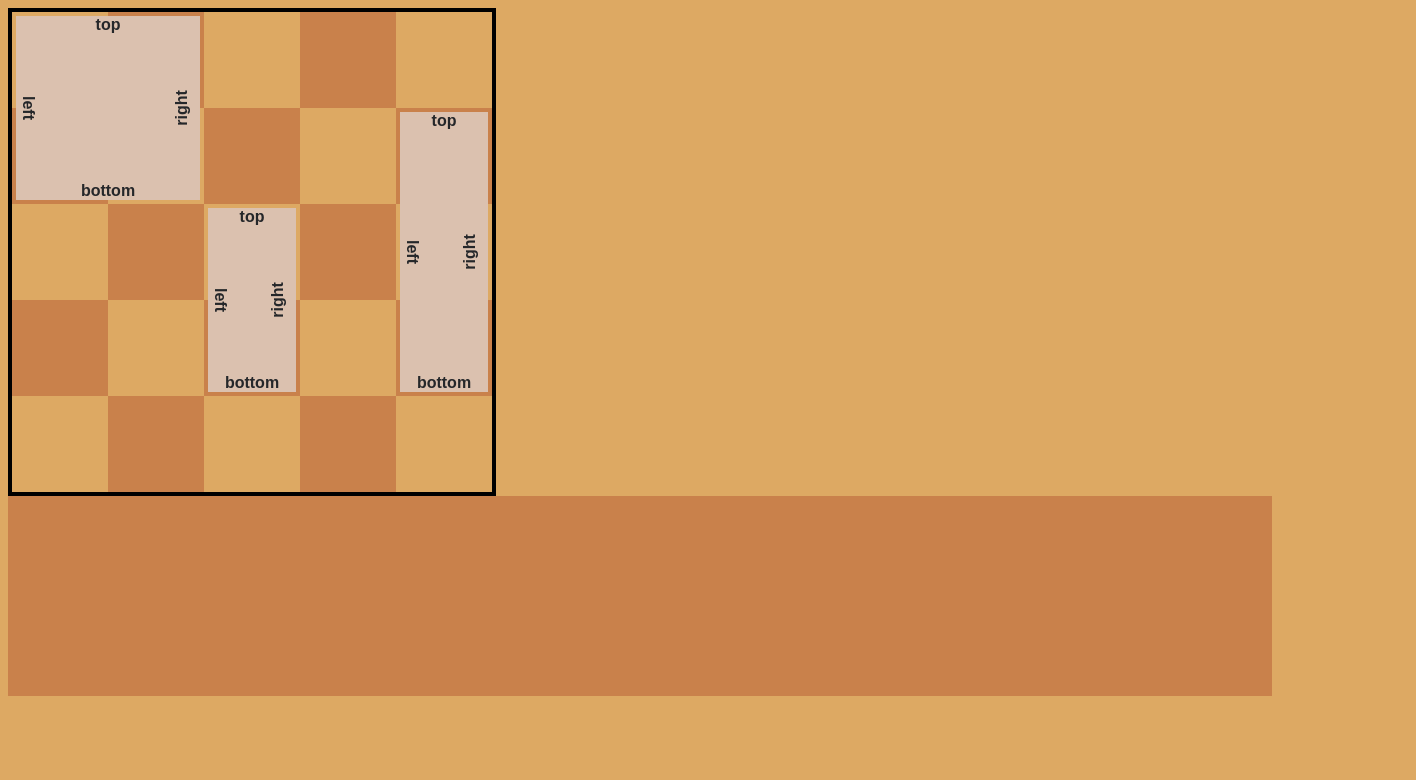
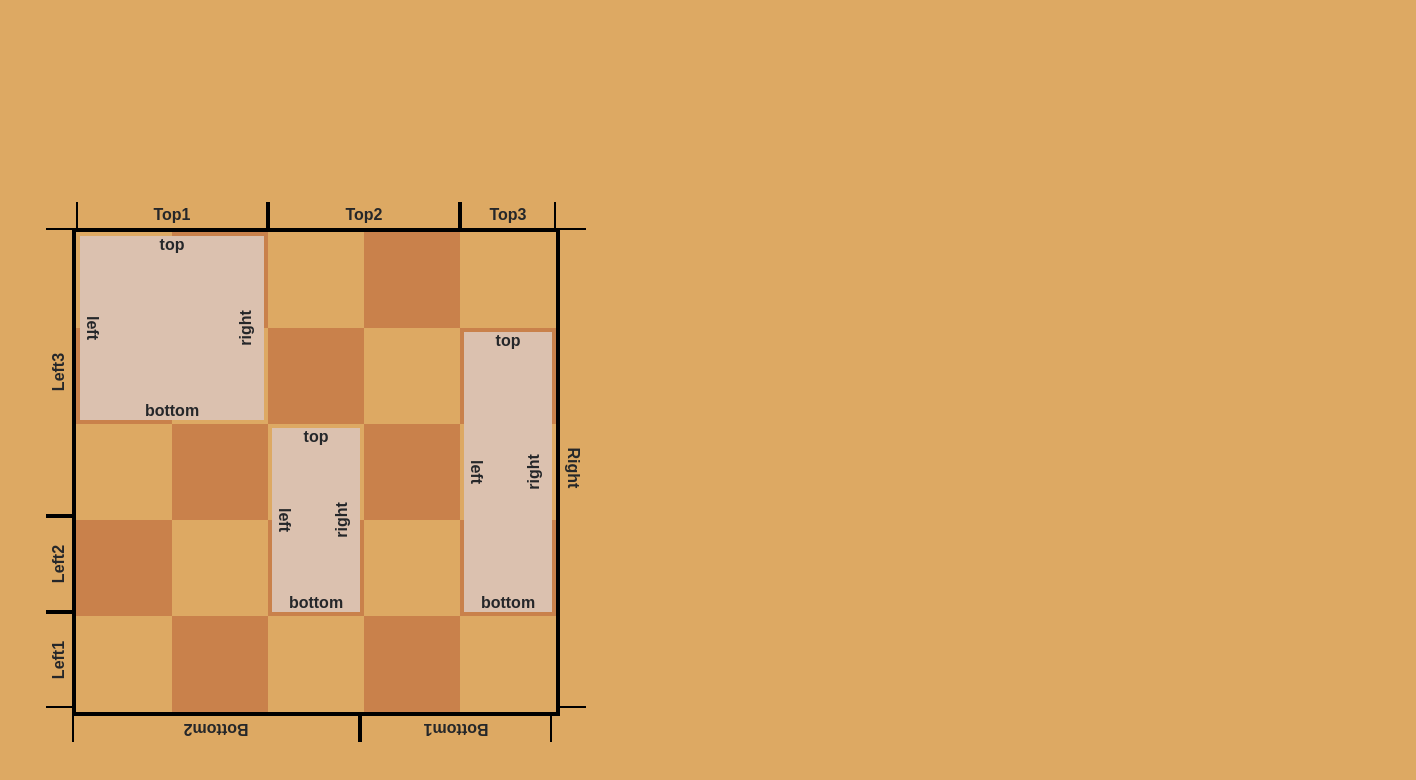
Before and after one commit to rmkubik/flippy-words, a React (Vite) app: page / in a window 1280 px wide. Shown: the top 780 px of the page, 1416 px wide, since content can reach past the window. Built offline with nearby package versions, Linux system fonts and the light colour scheme.

Commit message:
Add words

```diff
--- a/src/Board.tsx
+++ b/src/Board.tsx
@@ -39,8 +39,6 @@ export const Grid = () => {
     const tileCount = tilesWide * tilesHigh;
     for (let i = 0; i < tileCount; i += 1) {
       const isEven = i % 2 === 0;
-      const row = Math.floor(i / tilesWide);
-      const col = i % tilesWide;
       innerTiles.push(
         <Tile key={i} color={isEven ? palette.PARCHMENT : palette.ORANGE} />
       );
@@ -51,9 +49,107 @@ export const Grid = () => {
   return <StyledGrid>{tiles}</StyledGrid>;
 };
 
+const WORD_HEIGHT = 26.5;
+
+function calcWordRotation(side) {
+  switch (side) {
+    case "top":
+      return 0;
+    case "right":
+      return 90;
+    case "bottom":
+      return 180;
+    case "left":
+      return 270;
+  }
+}
+
+function calcWordTop(side, start, width) {
+  switch (side) {
+    case "top":
+      return `-${WORD_HEIGHT}px`;
+    case "right":
+      return `-${WORD_HEIGHT}px`;
+    case "bottom":
+      return `${tilesHigh * tileSize + borderWidth * 2 - WORD_HEIGHT}px`;
+    case "left":
+      // return `${borderWidth + tilesHigh * tileSize}`;
+      return `${-WORD_HEIGHT + tilesHigh * tileSize - start * tileSize}px`;
+  }
+}
+
+function calcWordLeft(side, start, width) {
+  switch (side) {
+    case "top":
+      return `${start * tileSize + borderWidth}px`;
+    case "right":
+      return `${tilesWide * tileSize + borderWidth * 2}px`;
+    case "bottom":
+      return `${
+        borderWidth + tilesWide * tileSize - (start * tileSize + borderWidth)
+      }px`;
+    case "left":
+      return undefined;
+  }
+}
+
+const Word = styled.span<{
+  $width: number;
+  $side: "top" | "left" | "bottom" | "right";
+  $start: number;
+}>`
+  font-family: Arial, Helvetica, sans-serif;
+  font-weight: bold;
+
+  display: block;
+  box-sizing: border-box;
+  width: ${(props) => props.$width * tileSize}px;
+
+  border-left: 2px solid black;
+  border-right: 2px solid black;
+
+  text-align: center;
+
+  padding: 4px;
+
+  position: absolute;
+  top: ${(props) => calcWordTop(props.$side, props.$start, props.$width)};
+  left: ${(props) => calcWordLeft(props.$side, props.$start, props.$width)};
+
+  transform-origin: bottom left;
+  transform: rotate(${(props) => calcWordRotation(props.$side)}deg);
+`;
+
 export const Board = ({ children }) => {
   return (
-    <div style={{ width: "fit-content" }}>
+    <div style={{ width: "fit-content", position: "relative" }}>
+      <Word $width={2} $side="top" $start={0}>
+        Top1
+      </Word>
+      <Word $width={2} $side="top" $start={2}>
+        Top2
+      </Word>
+      <Word $width={1} $side="top" $start={4}>
+        Top3
+      </Word>
+      <Word $width={2} $side="bottom" $start={0}>
+        Bottom1
+      </Word>
+      <Word $width={3} $side="bottom" $start={2}>
+        Bottom2
+      </Word>
+      <Word $width={1} $side="left" $start={0}>
+        Left1
+      </Word>
+      <Word $width={1} $side="left" $start={1}>
+        Left2
+      </Word>
+      <Word $width={3} $side="left" $start={2}>
+        Left3
+      </Word>
+      <Word $width={5} $side="right" $start={0}>
+        Right
+      </Word>
       <StyledBaseGrid
         style={{
           position: "absolute",
--- a/src/Piece.tsx
+++ b/src/Piece.tsx
@@ -141,8 +141,8 @@ export const Piece = ({ children, data, movePiece, rotatePiece }) => {
         setIsDragging(false);
       }}
       position={{
-        x: data.location.col * tileSize,
-        y: data.location.row * tileSize,
+        x: (data.location?.col ?? 0) * tileSize,
+        y: (data.location?.row ?? 0) * tileSize,
       }}
     >
       <div style={{ position: "absolute" }}>
@@ -206,7 +206,7 @@ export type PieceData = {
   location: {
     row: number;
     col: number;
-  };
+  } | null;
   dimensions: {
     width: number;
     height: number;
@@ -228,7 +228,6 @@ export type PieceData = {
  * for movement doesn't support wider pieces
  * correctly.
  */
-
 const startingPieces: PieceData[] = [
   {
     id: uuid(),
@@ -298,14 +297,23 @@ export const usePieces = () => {
       if (pieceDataIndex === -1)
         throw new Error(`Piece doesn't have data. ${pieceId}`);
 
-      const clampedLocation = clampPieceLocationToBounds(
-        newLocation,
-        prevData[pieceDataIndex]
-      );
+      // if (newLocation.row >= tilesHigh) {
+      //   // dragged off the bottom of the grid
+
+      //   return update(prevData, pieceDataIndex, {
+      //     ...prevData[pieceDataIndex],
+      //     location: null,
+      //   });
+      // }
+
+      // const clampedLocation = clampPieceLocationToBounds(
+      //   newLocation,
+      //   prevData[pieceDataIndex]
+      // );
 
       const newData = update(prevData, pieceDataIndex, {
         ...prevData[pieceDataIndex],
-        location: clampedLocation,
+        location: newLocation,
       });
 
       return newData;
@@ -324,13 +332,13 @@ export const usePieces = () => {
       if (pieceDataIndex === -1)
         throw new Error(`Piece doesn't have data. ${pieceId}`);
 
-      const clampedLocation = clampPieceLocationToBounds(
-        prevData[pieceDataIndex].location,
-        {
-          ...prevData[pieceDataIndex],
-          rotation: newRotation,
-        }
-      );
+      // const clampedLocation = clampPieceLocationToBounds(
+      //   prevData[pieceDataIndex].location,
+      //   {
+      //     ...prevData[pieceDataIndex],
+      //     rotation: newRotation,
+      //   }
+      // );
 
       const newData = update(prevData, pieceDataIndex, {
         ...prevData[pieceDataIndex],
--- a/src/index.tsx
+++ b/src/index.tsx
@@ -2,9 +2,18 @@ import React from "react";
 import { createRoot } from "react-dom/client";
 import { Board } from "./Board";
 import { Piece, usePieces } from "./Piece";
-import { createGlobalStyle } from "styled-components";
+import styled, { createGlobalStyle } from "styled-components";
 import { palette } from "./palette";
 import { Tray } from "./Tray";
+
+const Container = styled.div`
+  display: flex;
+  align-items: center;
+  justify-content: start;
+  height: 100vh;
+  width: 100vw;
+  padding: 64px;
+`;
 
 const GlobalStyle = createGlobalStyle`
   body {
@@ -19,8 +28,10 @@ const App = () => {
   return (
     <>
       <GlobalStyle />
-      <Board>{boardPieces}</Board>
-      <Tray>{trayPieces}</Tray>
+      <Container>
+        <Board>{boardPieces}</Board>
+      </Container>
+      {/* <Tray>{trayPieces}</Tray> */}
     </>
   );
 };
```
